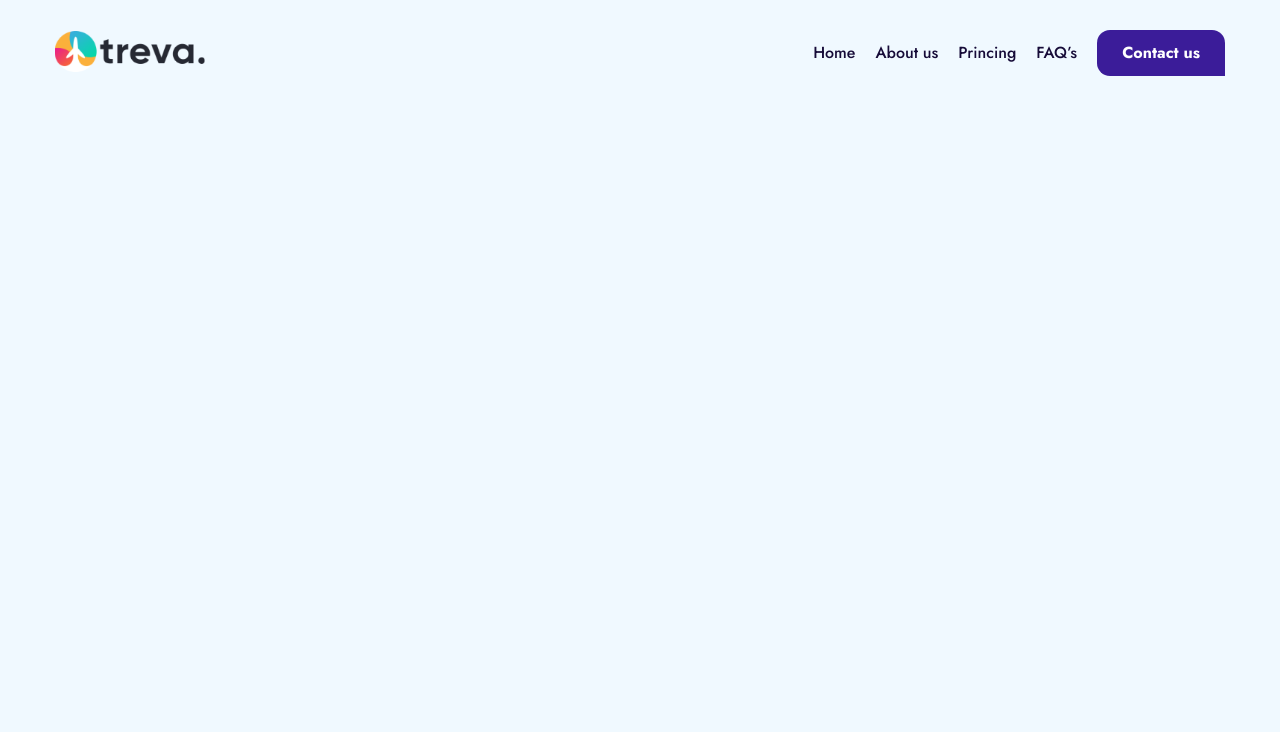
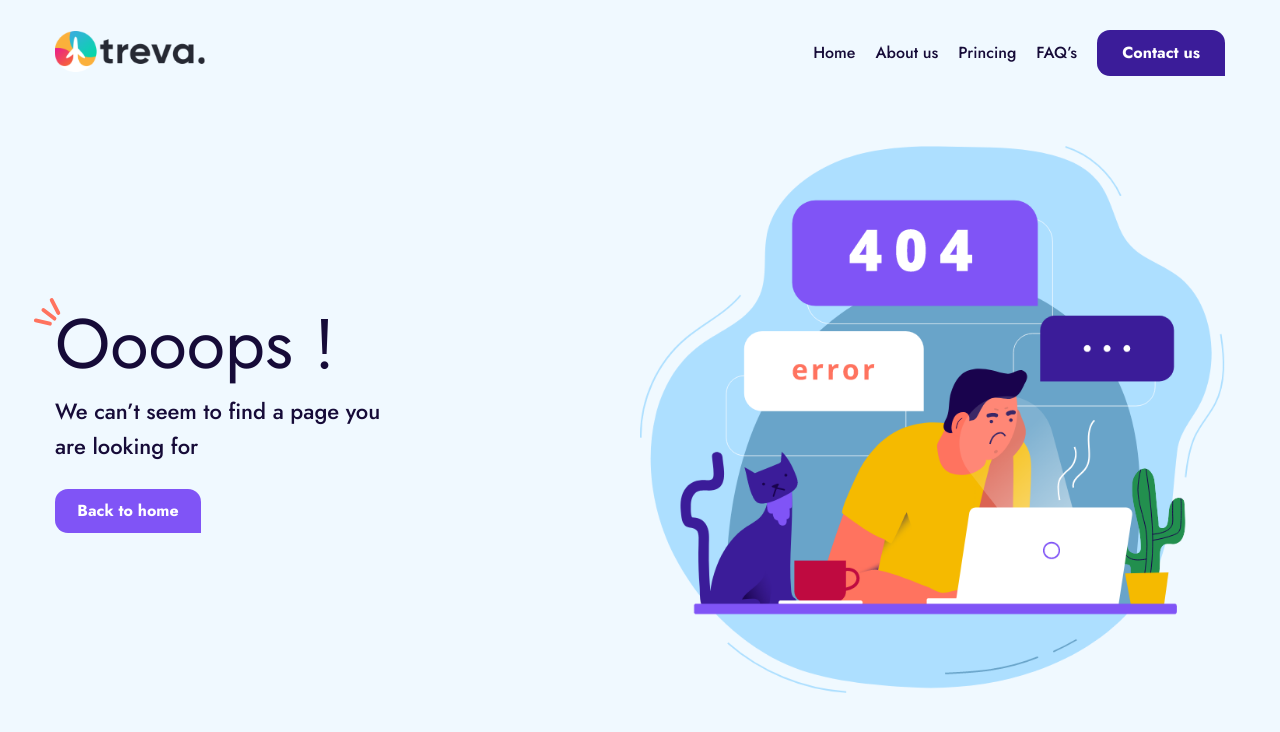
Before and after one commit to Hamid-R-F/404-error-page_BEM_H.rEbadi, a plain HTML site: page index.html in a window 1280 px wide. Drawn offline with Linux system fonts and the light colour scheme.

Commit message:
add main

```diff
--- a/index.html
+++ b/index.html
@@ -40,6 +40,26 @@
         </nav>
     </header>
 
+    <main class="main">
+        <section class="page">
+            <div class="container">
+                <div class="row">
+                    <div class="page-content">
+                        <h1 class="page-content__title">Oooops !</h1>
+                        <p class="page-content__caption">We can’t seem to find a page you <br> are looking for</p>
+                        <a href="#" class="page-content__link">Back to home</a>
+                    </div>
+
+                    <div class="page__banner">
+                        <img src="./images/Banner.png" alt="banner" class="page__img">
+                    </div>
+                </div>
+            </div>
+        </section>
+    </main>
+
+
+
     <script src="./scripts/app.js"></script>
 </body>
 </html>
--- a/styles/app.css
+++ b/styles/app.css
@@ -22,6 +22,11 @@ body{
     margin-left: auto;
     margin-right: auto;
     padding: 0 15px;
+}
+.row{
+    display: flex;
+    flex-wrap: wrap;
+    align-items: center;
 }
 
 
@@ -66,17 +71,69 @@ body{
 }
 
 
+/* Main */
+.main {
+    margin-top: 40px;
+}
+.page {
+
+}
+.page-content {
+    flex-basis: 50%;
+}
+.page-content__title {
+    color: #160b38;
+    font-size: 70px;
+    position: relative;
+}
+.page-content__title::before {
+    content: "";
+    position: absolute;
+    background: url("../images/Lines.svg") no-repeat;
+    top: -12px;
+    left: -22px;
+    width: 30px;
+    height: 30px;
+    background-size: 100%;
+}
+.page-content__caption {
+    color: #160b38;
+    font-family: "Jost-Medium";
+    font-size: 22px;
+    line-height: 35px;
+    margin-top: 15px;
+    margin-bottom: 25px;
+}
+.page-content__link {
+    display: block;
+    width: 146px;
+    background-color: #8054f6;
+    color: #fff;
+    font-family: "Jost-Bold";
+    padding: 14px 15px;
+    border-radius: 13px 13px 0 13px;
+    text-decoration: none;
+    text-align: center;
+}
+.page__banner {
+    flex-basis: 50%;
+}
+.page__img {
+    width: 100%;
+}
+
+
 
 /* app mediaquery */
 @media only screen and (max-width: 1200px) {
     .container{
-        max-width: 80%;
+        max-width: 85%;
     }
 }
 
 @media only screen and (max-width: 992px) {
     .container{
-        max-width: 80%;
+        max-width: 90%;
     }
 }
 
@@ -84,6 +141,7 @@ body{
     .container{
         max-width: 80%;
     }
+
 }
 
 @media only screen and (max-width: 576px) {
```
